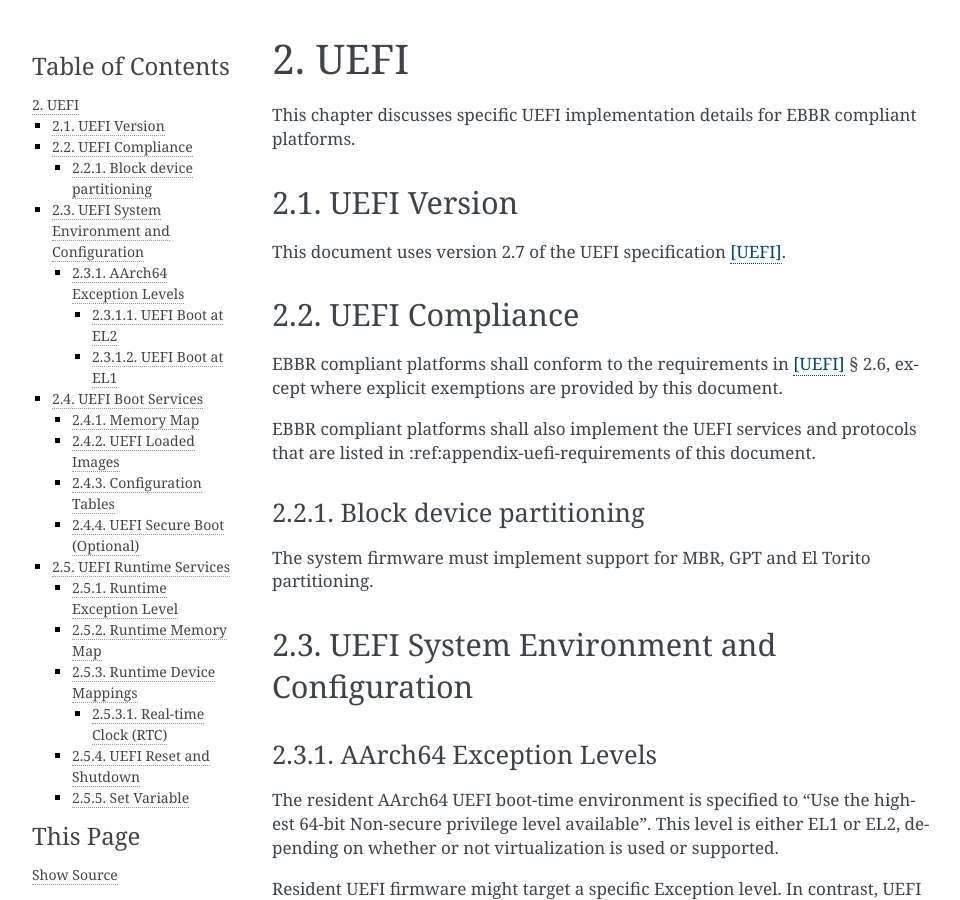
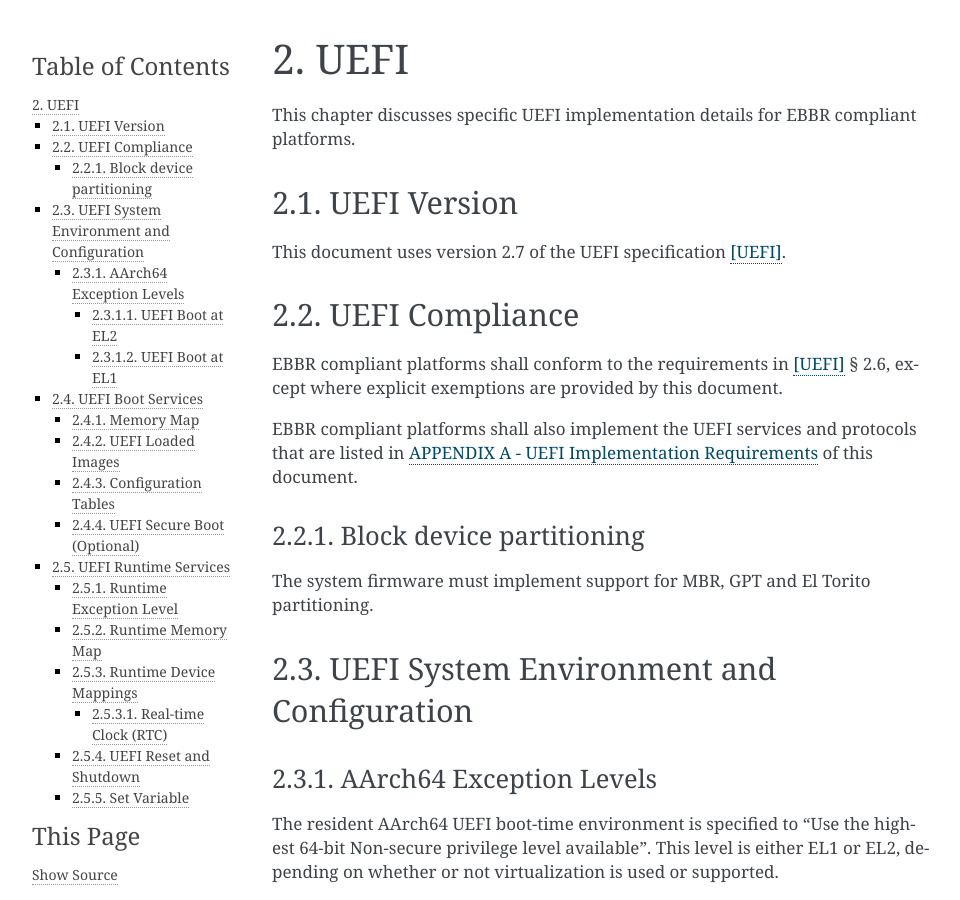
Before and after one commit to ARM-software/ebbr, a Sphinx documentation site: the page built from source/chapter2-uefi.rst, in a window 1280 px wide and 900 px high. Shown: the whole window, without its empty margins (148-1108 px from the left). Built offline with Sphinx 7.4.7, drawn with Linux system fonts in a browser that asks for light colours.

Commit message:
trivial: fix broken internal reference
Signed-off-by: Grant Likely <grant.likely@arm.com>

```diff
--- a/source/chapter2-uefi.rst
+++ b/source/chapter2-uefi.rst
@@ -16,7 +16,8 @@ EBBR compliant platforms shall conform to the requirements in [UEFI]_ § 2.6,
 except where explicit exemptions are provided by this document.
 
 EBBR compliant platforms shall also implement the UEFI services and
-protocols that are listed in :ref:appendix-uefi-requirements of this document.
+protocols that are listed in :ref:`appendix-uefi-requirements` of this
+document.
 
 Block device partitioning
 -------------------------
```
